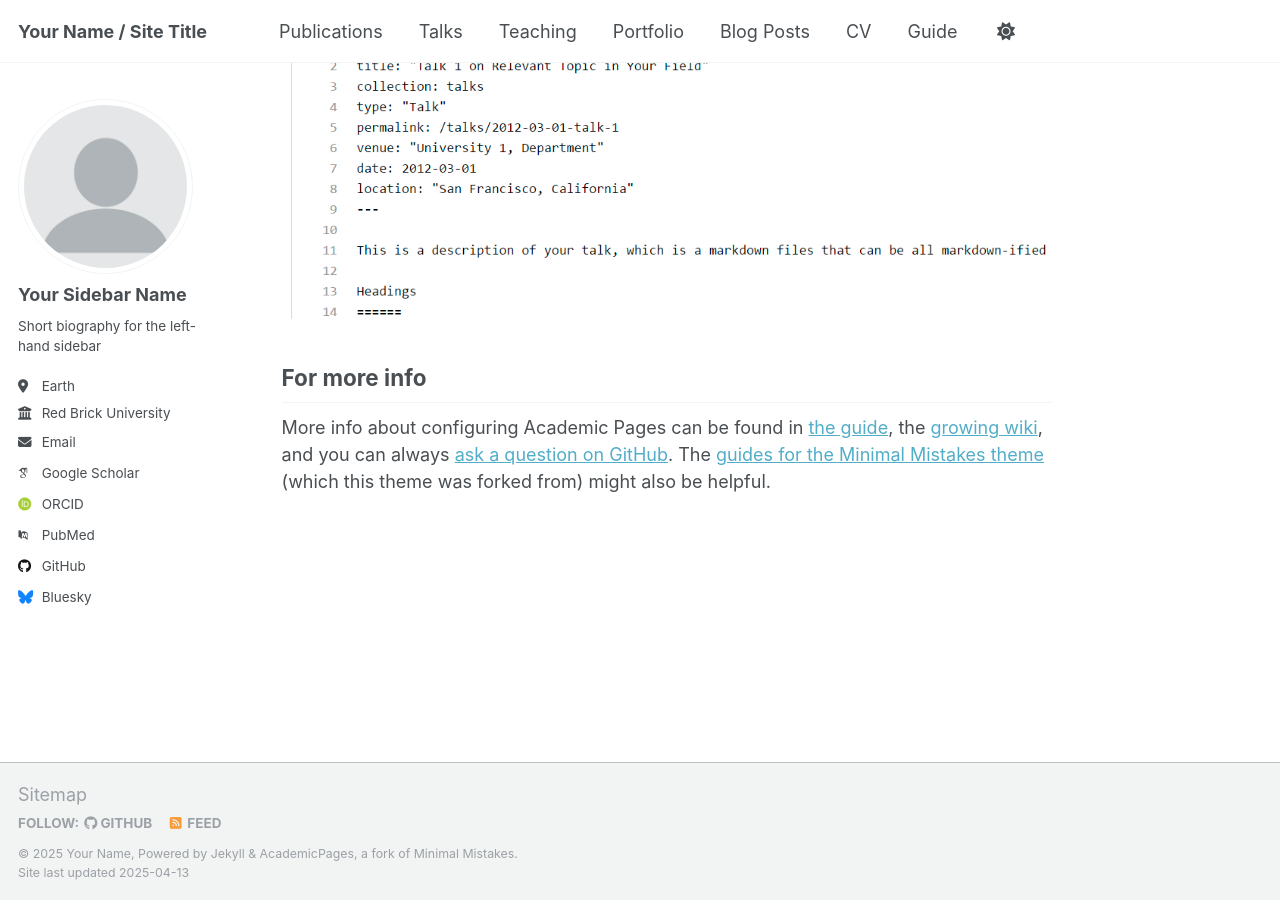
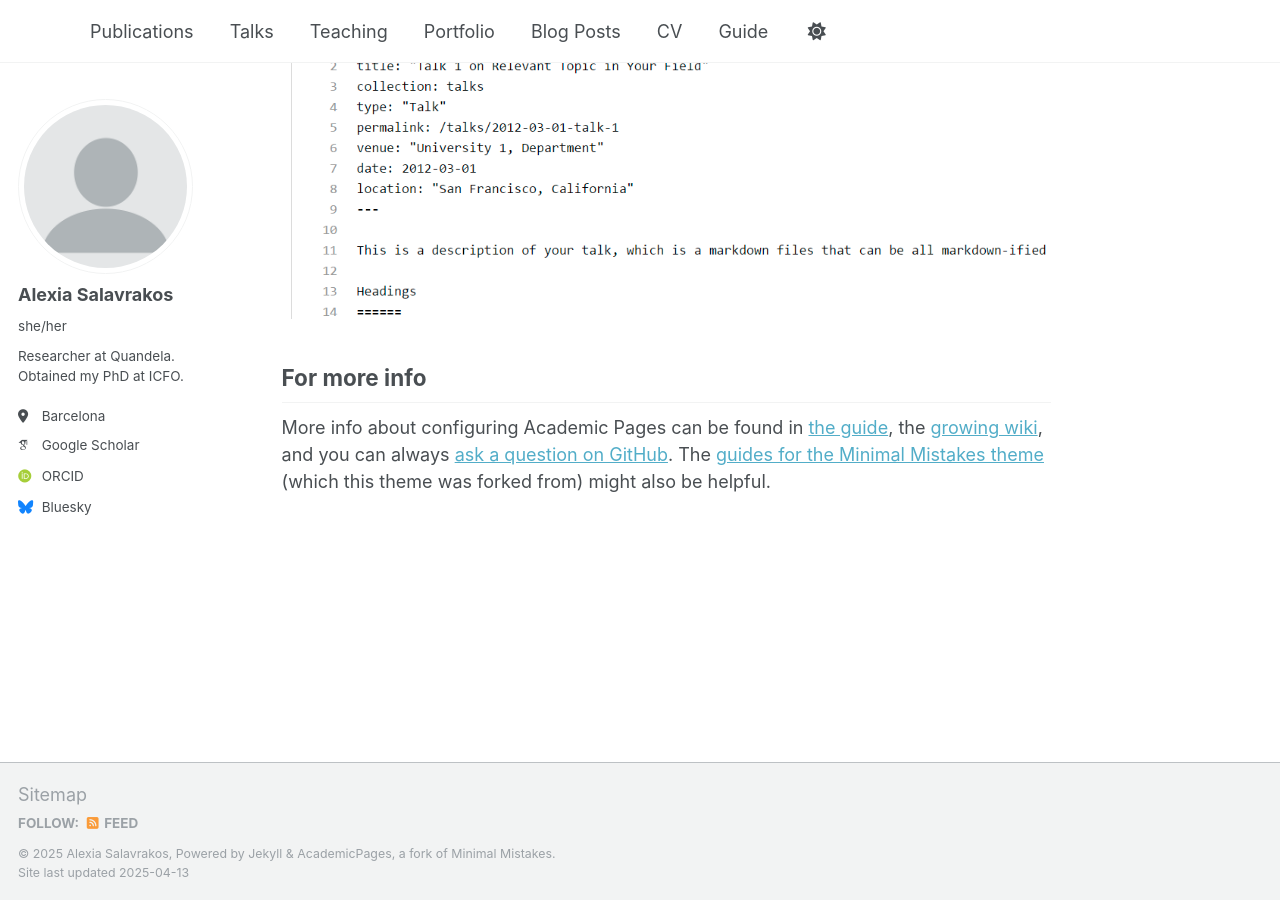
Before and after one commit to alexiasalavrakos/alexiasalavrakos.github.io, a Jekyll site: the page built from _pages/about.md, in a window 1280 px wide and 900 px high, scrolled down 2636 px. Built offline with Jekyll 4.4.1, drawn with Linux system fonts in a browser that asks for light colours; some web fonts are replaced.

Commit message:
Update _config.yml

```diff
--- a/_config.yml
+++ b/_config.yml
@@ -9,11 +9,11 @@
 # Basic Site Settings
 locale                   : "en-US"
 site_theme               : "default"
-title                    : "Your Name / Site Title"
+title                    : ""
 title_separator          : "-"
-name                     : &name "Your Name"
-description              : &description "personal description"
-url                      : https://academicpages.github.io # the base hostname & protocol for your site e.g. "https://[your GitHub username].github.io"
+name                     : &name "Alexia Salavrakos"
+description              : &description ""
+url                      : https://academicpages.github.io # the base hostname & protocol for your site e.g. "https://alexiasalavrakos.github.io"
 baseurl                  : "" # the subpath of your site, e.g. "/blog"
 repository               : "academicpages/academicpages.github.io"
 
@@ -23,21 +23,21 @@ repository               : "academicpages/academicpages.github.io"
 author:
   # Biographic information
   avatar           : "profile.png"
-  name             : "Your Sidebar Name"
-  pronouns         : # example: "she/her"
-  bio              : "Short biography for the left-hand sidebar"
-  location         : "Earth"
-  employer         : "Red Brick University"
+  name             : "Alexia Salavrakos"
+  pronouns         : "she/her"
+  bio              : "Researcher at Quandela. Obtained my PhD at ICFO."
+  location         : "Barcelona"
+  employer         : #
   uri              : # URL
-  email            : "none@example.org"
+  email            : #
 
   # Academic websites
   arxiv            : # URL - Update with the correct link to your profile
-  googlescholar    : "https://scholar.google.com/citations?user=PS_CX0AAAAAJ"
+  googlescholar    : "https://scholar.google.co.uk/citations?user=OXg7NssAAAAJ"
   impactstory      : # URL
-  orcid            : "http://orcid.org/yourorcidurl"
+  orcid            : "https://orcid.org/0000-0003-4548-4339"
   semantic         : # URL
-  pubmed           : "https://www.ncbi.nlm.nih.gov/pubmed/?term=john+snow"
+  pubmed           : #
   researchgate     : # URL
   scopus           : # URL
 
@@ -45,12 +45,12 @@ author:
   bitbucket        : # Username - Update with your username on the site
   codepen          : # Username
   dribbble         : # Username
-  github           : "academicpages"
+  github           : #
   kaggle           : # Username
   stackoverflow    : # User number or user number and name (i.e., use "1" or "1/jeff-atwood")
 
   # Social media
-  bluesky          : "bsky.app" # Replace this with you Bluesky username
+  bluesky          : "https://bsky.app/profile/alexiasalavrakos.bsky.social" # Replace this with you Bluesky username
   facebook         : # Username
   flickr           : # Username
   foursquare       : # Username
```
